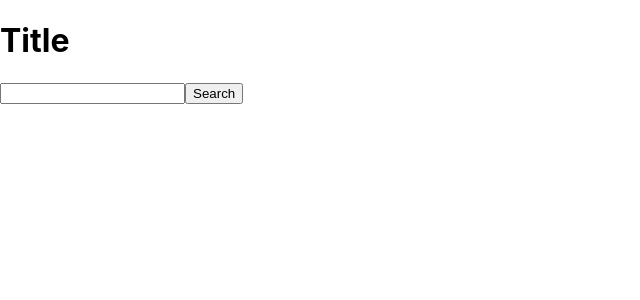
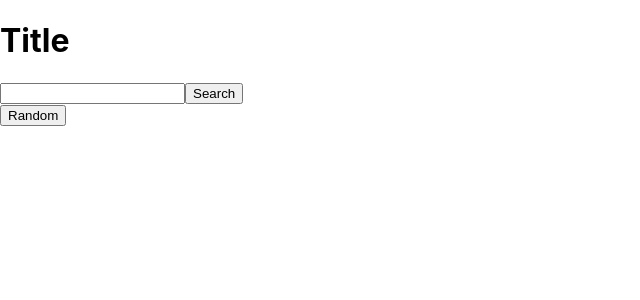
Before and after one commit to Andrew-Wand/recipe-app-react, a React (Create React App) app: page / in a window 1280 px wide. Shown: the top 300 px of the page, without its empty margins (0-640 px from the left). Built offline with nearby package versions, Linux system fonts and the light colour scheme.

Commit message:
created random recipe btn

```diff
--- a/src/App.js
+++ b/src/App.js
@@ -20,6 +20,7 @@ const App = () => {
     const response = await fetch(`https://api.edamam.com/api/recipes/v2?type=public&q=${search}&app_id=${API_ID}&app_key=${API_KEY}`);
     const data = await response.json()
     setRecipes(data.hits);
+    console.log(data);
   }
 
   const updateSearch = (e) => {
@@ -33,9 +34,19 @@ const App = () => {
     getRecipe();
   }
 
+  const getRandom = async () => {
+    const response = await fetch(`https://api.edamam.com/api/recipes/v2?type=public&q=${search}&app_id=${API_ID}&app_key=${API_KEY}&random=true`);
+    const data = await response.json();
+    setRecipes(data.hits);
+  }
 
 
 
+  const randomRecipe = (e) => {
+      e.preventDefault();
+      getRandom();
+
+  }
 
 
 
@@ -45,6 +56,10 @@ const App = () => {
       <form  className="search-form" onSubmit={getSearch}>
         <input type="text" className="search-input" value={search} onChange={updateSearch} />
         <button className="search-btn">Search</button>
+
+      </form>
+      <form onSubmit={randomRecipe} >
+        <button className="random-btn">Random</button>
       </form>
       <div className="recipes">
         {recipes.map(recipe => (
@@ -54,11 +69,9 @@ const App = () => {
           calories={recipe.recipe.calories}
           image={recipe.recipe.image}
           ingredients={recipe.recipe.ingredients}
-
           />
         ))}
       </div>
-
 
 
     </div>
```
